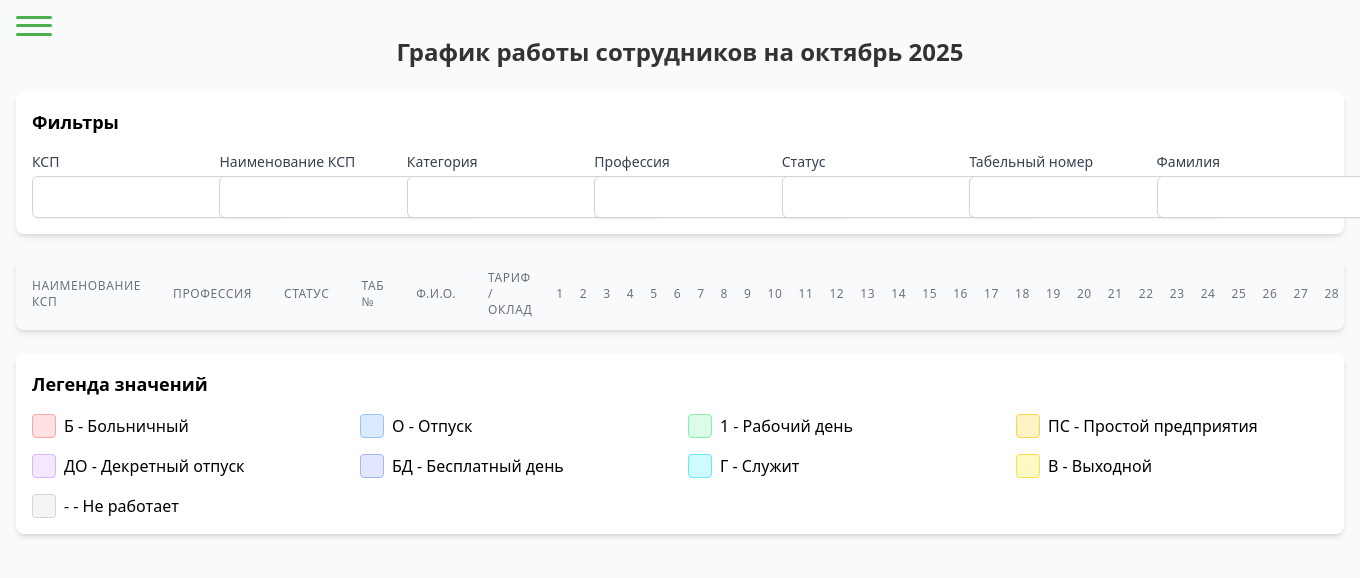
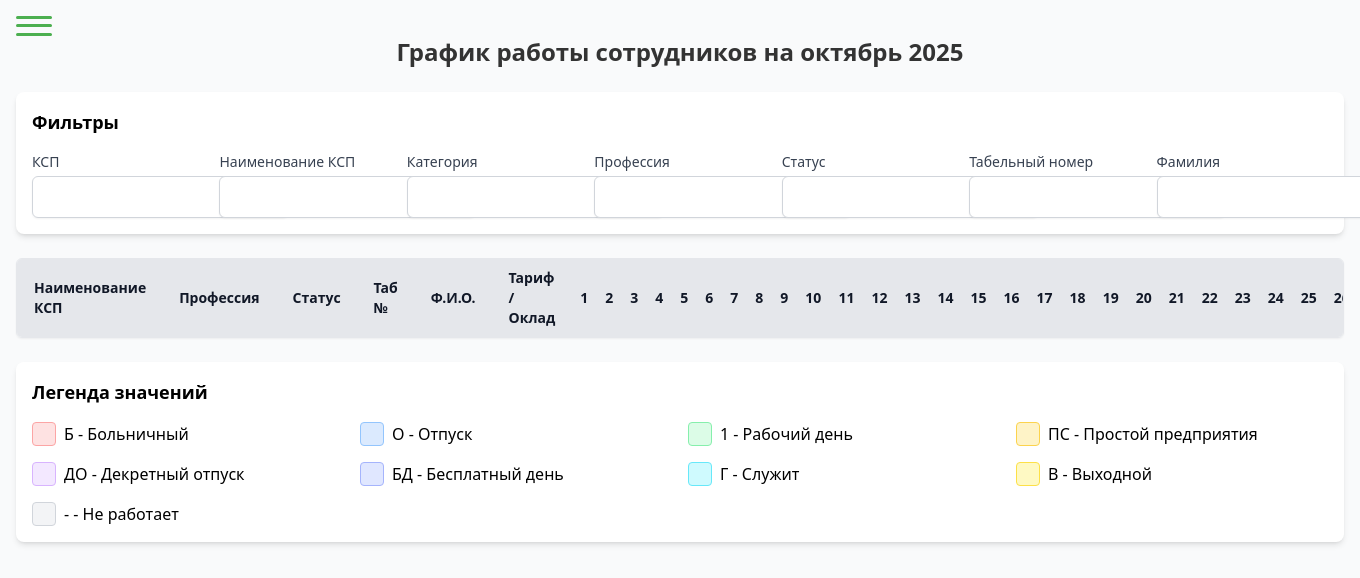
Before and after one commit to PyRusAdmin/Formation-work-schedule, a FastAPI app: page /report_card in a window 1360 px wide; the page is wider, and only the part inside the window is pictured. Shown: the top 578 px of that part. Run offline with FastAPI, Linux system fonts and the light colour scheme; data that the repository does not hold is empty; some libraries are stand-ins or nearby versions.

Commit message:
Рефакторинг кода

```diff
--- a/templates/report_card.html
+++ b/templates/report_card.html
@@ -33,6 +33,14 @@
             background-color: #f3f4f6;
             color: #1f2937;
         }
+
+        thead {
+  position: sticky;
+  top: 0;
+  background: #f9fafb;
+  z-index: 10;
+}
+
     </style>
 </head>
 
@@ -99,51 +107,51 @@
     </div>
 </div>
 
-<!-- Main Table -->
-<div class="bg-white rounded-lg shadow-md overflow-x-auto relative">
-    <table class="min-w-full divide-y divide-gray-200">
-        <thead class="bg-gray-50">
+<!-- Главная таблица -->
+<div class="overflow-x-auto overflow-y-auto max-h-[80vh] border rounded-md shadow-sm">
+    <table class="min-w-full border-collapse text-sm text-gray-900">
+        <thead class="bg-gray-200 sticky top-0 z-10">
         <tr>
-            <th class="px-4 py-3 text-left text-xs font-medium text-gray-500 uppercase tracking-wider">Наименование КСП</th>
-            <th class="px-4 py-3 text-left text-xs font-medium text-gray-500 uppercase tracking-wider">Профессия</th>
-            <th class="px-4 py-3 text-left text-xs font-medium text-gray-500 uppercase tracking-wider">Статус</th>
-            <th class="px-4 py-3 text-left text-xs font-medium text-gray-500 uppercase tracking-wider">Таб №</th>
-            <th class="px-4 py-3 text-left text-xs font-medium text-gray-500 uppercase tracking-wider">Ф.И.О.</th>
-            <th class="px-4 py-3 text-left text-xs font-medium text-gray-500 uppercase tracking-wider">Тариф / Оклад</th>
-            <th class="px-2 py-3 text-center text-xs font-medium text-gray-500 uppercase tracking-wider">1</th>
-            <th class="px-2 py-3 text-center text-xs font-medium text-gray-500 uppercase tracking-wider">2</th>
-            <th class="px-2 py-3 text-center text-xs font-medium text-gray-500 uppercase tracking-wider">3</th>
-            <th class="px-2 py-3 text-center text-xs font-medium text-gray-500 uppercase tracking-wider">4</th>
-            <th class="px-2 py-3 text-center text-xs font-medium text-gray-500 uppercase tracking-wider">5</th>
-            <th class="px-2 py-3 text-center text-xs font-medium text-gray-500 uppercase tracking-wider">6</th>
-            <th class="px-2 py-3 text-center text-xs font-medium text-gray-500 uppercase tracking-wider">7</th>
-            <th class="px-2 py-3 text-center text-xs font-medium text-gray-500 uppercase tracking-wider">8</th>
-            <th class="px-2 py-3 text-center text-xs font-medium text-gray-500 uppercase tracking-wider">9</th>
-            <th class="px-2 py-3 text-center text-xs font-medium text-gray-500 uppercase tracking-wider">10</th>
-            <th class="px-2 py-3 text-center text-xs font-medium text-gray-500 uppercase tracking-wider">11</th>
-            <th class="px-2 py-3 text-center text-xs font-medium text-gray-500 uppercase tracking-wider">12</th>
-            <th class="px-2 py-3 text-center text-xs font-medium text-gray-500 uppercase tracking-wider">13</th>
-            <th class="px-2 py-3 text-center text-xs font-medium text-gray-500 uppercase tracking-wider">14</th>
-            <th class="px-2 py-3 text-center text-xs font-medium text-gray-500 uppercase tracking-wider">15</th>
-            <th class="px-2 py-3 text-center text-xs font-medium text-gray-500 uppercase tracking-wider">16</th>
-            <th class="px-2 py-3 text-center text-xs font-medium text-gray-500 uppercase tracking-wider">17</th>
-            <th class="px-2 py-3 text-center text-xs font-medium text-gray-500 uppercase tracking-wider">18</th>
-            <th class="px-2 py-3 text-center text-xs font-medium text-gray-500 uppercase tracking-wider">19</th>
-            <th class="px-2 py-3 text-center text-xs font-medium text-gray-500 uppercase tracking-wider">20</th>
-            <th class="px-2 py-3 text-center text-xs font-medium text-gray-500 uppercase tracking-wider">21</th>
-            <th class="px-2 py-3 text-center text-xs font-medium text-gray-500 uppercase tracking-wider">22</th>
-            <th class="px-2 py-3 text-center text-xs font-medium text-gray-500 uppercase tracking-wider">23</th>
-            <th class="px-2 py-3 text-center text-xs font-medium text-gray-500 uppercase tracking-wider">24</th>
-            <th class="px-2 py-3 text-center text-xs font-medium text-gray-500 uppercase tracking-wider">25</th>
-            <th class="px-2 py-3 text-center text-xs font-medium text-gray-500 uppercase tracking-wider">26</th>
-            <th class="px-2 py-3 text-center text-xs font-medium text-gray-500 uppercase tracking-wider">27</th>
-            <th class="px-2 py-3 text-center text-xs font-medium text-gray-500 uppercase tracking-wider">28</th>
-            <th class="px-2 py-3 text-center text-xs font-medium text-gray-500 uppercase tracking-wider">29</th>
-            <th class="px-2 py-3 text-center text-xs font-medium text-gray-500 uppercase tracking-wider">30</th>
-            <th class="px-2 py-3 text-center text-xs font-medium text-gray-500 uppercase tracking-wider">31</th>
+            <th class="px-4 py-2 border text-left">Наименование КСП</th>
+            <th class="px-4 py-2 border text-left">Профессия</th>
+            <th class="px-4 py-2 border text-left">Статус</th>
+            <th class="px-4 py-2 border text-left">Таб №</th>
+            <th class="px-4 py-2 border text-left">Ф.И.О.</th>
+            <th class="px-4 py-2 border text-left">Тариф / Оклад</th>
+            <th class="px-2 py-2 border text-center">1</th>
+            <th class="px-2 py-2 border text-center">2</th>
+            <th class="px-2 py-2 border text-center">3</th>
+            <th class="px-2 py-2 border text-center">4</th>
+            <th class="px-2 py-2 border text-center">5</th>
+            <th class="px-2 py-2 border text-center">6</th>
+            <th class="px-2 py-2 border text-center">7</th>
+            <th class="px-2 py-2 border text-center">8</th>
+            <th class="px-2 py-2 border text-center">9</th>
+            <th class="px-2 py-2 border text-center">10</th>
+            <th class="px-2 py-2 border text-center">11</th>
+            <th class="px-2 py-2 border text-center">12</th>
+            <th class="px-2 py-2 border text-center">13</th>
+            <th class="px-2 py-2 border text-center">14</th>
+            <th class="px-2 py-2 border text-center">15</th>
+            <th class="px-2 py-2 border text-center">16</th>
+            <th class="px-2 py-2 border text-center">17</th>
+            <th class="px-2 py-2 border text-center">18</th>
+            <th class="px-2 py-2 border text-center">19</th>
+            <th class="px-2 py-2 border text-center">20</th>
+            <th class="px-2 py-2 border text-center">21</th>
+            <th class="px-2 py-2 border text-center">22</th>
+            <th class="px-2 py-2 border text-center">23</th>
+            <th class="px-2 py-2 border text-center">24</th>
+            <th class="px-2 py-2 border text-center">25</th>
+            <th class="px-2 py-2 border text-center">26</th>
+            <th class="px-2 py-2 border text-center">27</th>
+            <th class="px-2 py-2 border text-center">28</th>
+            <th class="px-2 py-2 border text-center">29</th>
+            <th class="px-2 py-2 border text-center">30</th>
+            <th class="px-2 py-2 border text-center">31</th>
         </tr>
         </thead>
-        <tbody id="table-body" class="bg-white divide-y divide-gray-200">
+        <tbody id="table-body"></tbody>
         <!-- Data will be populated by JavaScript -->
         </tbody>
     </table>
```
